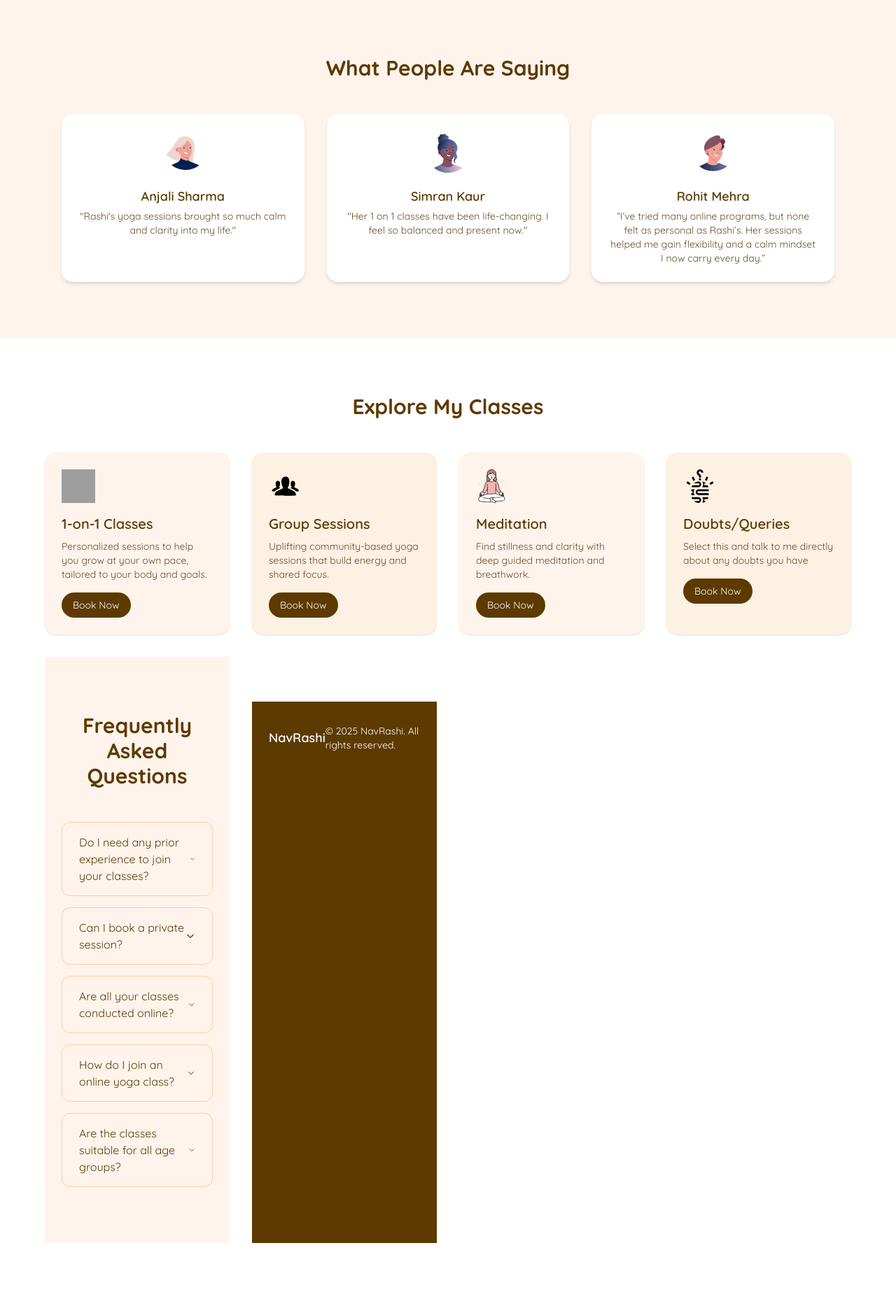
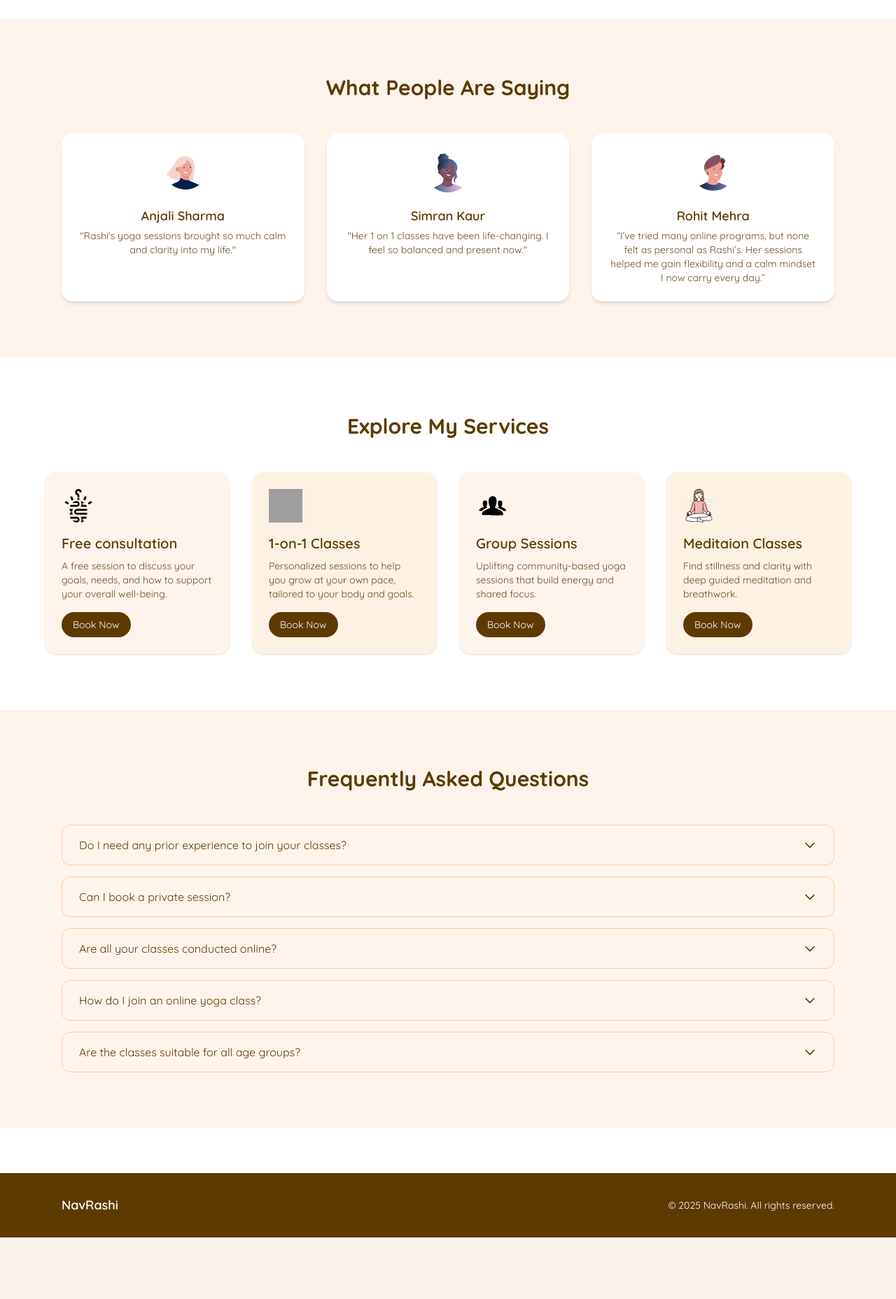
Before and after one commit to maxmarshalmendonza/navrashi, a Flask app: page / in a window 1280 px wide. Shown: the part 1968-3825 px from the top of the page at 70% size. After the commit the page ends 3737 px from the top, so only its background shows below. Run offline with Flask 3, Linux system fonts and the light colour scheme; some libraries are stand-ins or nearby versions; grey boxes are pictures that could not be loaded.

Commit message:
Initial commit

```diff
--- a/templates/index.html
+++ b/templates/index.html
@@ -115,6 +115,9 @@
       <!-- Buttons -->
       <div class="space-x-3 hidden md:flex">
         <button onclick="scrollToSection('classes')" class="px-4 py-2 text-sm bg-[#FDCB9E] text-[#5D3A00] rounded-full hover:bg-[#fcb67e] transition">
+          Free consultation
+        </button>
+        <button onclick="scrollToSection('classes')" class="px-4 py-2 text-sm bg-[#FDCB9E] text-[#5D3A00] rounded-full hover:bg-[#fcb67e] transition">
           1-on-1
         </button>
         <button onclick="scrollToSection('classes')" class="px-4 py-2 text-sm bg-[#FDCB9E] text-[#5D3A00] rounded-full hover:bg-[#fcb67e] transition">
@@ -122,9 +125,6 @@
         </button>
         <button onclick="scrollToSection('classes')" class="px-4 py-2 text-sm bg-[#FDCB9E] text-[#5D3A00] rounded-full hover:bg-[#fcb67e] transition">
           Meditation
-        </button>
-        <button onclick="scrollToSection('classes')" class="px-4 py-2 text-sm bg-[#FDCB9E] text-[#5D3A00] rounded-full hover:bg-[#fcb67e] transition">
-          Doubts/Queries
         </button>
       </div>
     </div>
@@ -142,11 +142,15 @@
           Welcome to NavRashi by Rashi Singh
         </h1>
         <p class="text-[#6B4C24] text-lg max-w-md">
-          Prioritize yourself and join our yoga classes.
+          Prioritize yourself and Book your Free Consultation today!
         </p>
 
         <!-- Buttons -->
 <div class="mt-6 flex flex-wrap gap-3 justify-center sm:justify-start">
+  <button onclick="scrollToSection('classes')"
+          class="px-4 py-2 bg-[#FF9A76] hover:bg-[#ff8157] text-white rounded shadow hover:scale-105 hover:shadow-lg transition duration-200">
+    Free consultation
+  </button>
   <button onclick="scrollToSection('classes')"
           class="px-4 py-2 bg-[#FF9A76] hover:bg-[#ff8157] text-white rounded shadow hover:scale-105 hover:shadow-lg transition duration-200">
     1 on 1 Classes
@@ -158,10 +162,6 @@
   <button onclick="scrollToSection('classes')"
           class="px-4 py-2 bg-[#FF9A76] hover:bg-[#ff8157] text-white rounded shadow hover:scale-105 hover:shadow-lg transition duration-200">
     Meditation Classes
-  </button>
-  <button onclick="scrollToSection('classes')"
-          class="px-4 py-2 bg-[#FF9A76] hover:bg-[#ff8157] text-white rounded shadow hover:scale-105 hover:shadow-lg transition duration-200">
-    Doubts/Queries
   </button>
 </div>
 
@@ -356,44 +356,46 @@
   <!-- SERVICES -->
   <section id="classes" class="bg-white py-20 px-6">
     <div class="max-w-6xl mx-auto">
-      <h2 class="text-3xl font-bold text-center text-[#5D3A00] mb-12">Explore My Classes</h2>
+      <h2 class="text-3xl font-bold text-center text-[#5D3A00] mb-12">Explore My Services</h2>
 
       <div class="grid gap-8 sm:grid-cols-2 lg:grid-cols-4">
         <!-- Card 1: 1-on-1 Classes -->
         <div class="bg-[#FFF4EC] p-6 rounded-2xl shadow hover:shadow-lg transition">
-          <img src="static/images/oneonone.svg.svg" alt="1-on-1 Icon" class="w-12 h-12 mb-4">
-          <h3 class="text-xl font-semibold text-[#5D3A00] mb-2">1-on-1 Classes</h3>
-          <p class="text-sm text-[#6B4C24] mb-4">Personalized sessions to help you grow at your own pace, tailored to your body and goals.</p>
-          <a href="https://wa.me/917597632099?text=Hi%2C%20I%20want%20to%20book%201-on-1%20Yoga%20Classes." target="_blank" class="inline-block mt-auto bg-[#5D3A00] text-white px-4 py-2 rounded-full text-sm">Book Now</a>
+          <img src="static/images/brainquestion.svg.svg" alt="1-on-1 Icon" class="w-12 h-12 mb-4">
+          <h3 class="text-xl font-semibold text-[#5D3A00] mb-2">Free consultation</h3>
+          <p class="text-sm text-[#6B4C24] mb-4">A free session to discuss your goals, needs, and how to support your overall well-being.</p>
+          <a href="https://wa.me/917597632099?text=Hi%2C%20I%20want%20to%20book%20a%20Free%20Consultation." target="_blank" class="inline-block mt-auto bg-[#5D3A00] text-white px-4 py-2 rounded-full text-sm">Book Now</a>
         </div>
 
         <!-- Card 2: Group Classes -->
         <div class="bg-[#FDF1E3] p-6 rounded-2xl shadow hover:shadow-lg transition">
-          <img src="static/images/group.svg.svg" alt="Group Icon" class="w-12 h-12 mb-4">
+          <img src="static/images/oneonone.svg.svg" alt="Group Icon" class="w-12 h-12 mb-4">
+          <h3 class="text-xl font-semibold text-[#5D3A00] mb-2">1-on-1 Classes</h3>
+          <p class="text-sm text-[#6B4C24] mb-4">Personalized sessions to help you grow at your own pace, tailored to your body and goals.</p>
+          <a href="https://wa.me/917597632099?text=Hi%2C%20I%20want%20to%20book%201-on-1%20Yoga%20Classes." target="_blank" class="inline-block bg-[#5D3A00] text-white px-4 py-2 rounded-full text-sm">Book Now</a>
+        </div>
+
+        <!-- Card 3: Meditation -->
+        <div class="bg-[#FFF4EC] p-6 rounded-2xl shadow hover:shadow-lg transition">
+          <img src="static/images/group.svg.svg" alt="Meditation Icon" class="w-12 h-12 mb-4">
           <h3 class="text-xl font-semibold text-[#5D3A00] mb-2">Group Sessions</h3>
           <p class="text-sm text-[#6B4C24] mb-4">Uplifting community-based yoga sessions that build energy and shared focus.</p>
           <a href="https://wa.me/917597632099?text=Hi%2C%20I%20want%20to%20join%20Group%20Yoga%20Classes." target="_blank" class="inline-block bg-[#5D3A00] text-white px-4 py-2 rounded-full text-sm">Book Now</a>
         </div>
 
-        <!-- Card 3: Meditation -->
-        <div class="bg-[#FFF4EC] p-6 rounded-2xl shadow hover:shadow-lg transition">
-          <img src="static/images/meditation.svg.svg" alt="Meditation Icon" class="w-12 h-12 mb-4">
-          <h3 class="text-xl font-semibold text-[#5D3A00] mb-2">Meditation</h3>
+        <!-- Card 4: Workshops / Others -->
+        <div class="bg-[#FDF1E3] p-6 rounded-2xl shadow hover:shadow-lg transition">
+          <img src="static/images/meditation.svg.svg" alt="Workshop Icon" class="w-12 h-12 mb-4">
+          <h3 class="text-xl font-semibold text-[#5D3A00] mb-2">Meditaion Classes</h3>
           <p class="text-sm text-[#6B4C24] mb-4">Find stillness and clarity with deep guided meditation and breathwork.</p>
           <a href="https://wa.me/917597632099?text=Hi%2C%20I%20want%20to%20enroll%20for%20Meditation%20Sessions." target="_blank" class="inline-block bg-[#5D3A00] text-white px-4 py-2 rounded-full text-sm">Book Now</a>
         </div>
+      </div>
+    </section>
 
-        <!-- Card 4: Workshops / Others -->
-        <div class="bg-[#FDF1E3] p-6 rounded-2xl shadow hover:shadow-lg transition">
-          <img src="static/images/brainquestion.svg.svg" alt="Workshop Icon" class="w-12 h-12 mb-4">
-          <h3 class="text-xl font-semibold text-[#5D3A00] mb-2">Doubts/Queries</h3>
-          <p class="text-sm text-[#6B4C24] mb-4">Select this and talk to me directly about any doubts you have</p>
-          <a href="https://wa.me/917597632099?text=Hey!%20I%20have%20some%20questions%20about%20the%20classes" target="_blank" class="inline-block bg-[#5D3A00] text-white px-4 py-2 rounded-full text-sm">Book Now</a>
-        </div>
-
-
-  <section id="faq" class="bg-[#FFF4EC] py-20 px-6">
-    <div class="max-w-4xl mx-auto">
+        <div class="w-full">
+          <section id="faq" class="bg-[#FFF4EC] py-20 px-6">
+    <div class="max-w-6xl mx-auto px-6">
       <h2 class="text-3xl font-bold text-[#5D3A00] text-center mb-12">Frequently Asked Questions</h2>
 
       <div class="space-y-4">
@@ -415,7 +417,7 @@
             <svg id="icon-2" class="w-5 h-5 transition-transform duration-300 transform rotate-0" xmlns="http://www.w3.org/2000/svg" fill="none" viewBox="0 0 24 24" stroke="#5D3A00"><path stroke-linecap="round" stroke-linejoin="round" stroke-width="2" d="M19 9l-7 7-7-7" /></svg>
           </button>
           <div id="faq-2" class="px-6 pb-4 hidden text-[#6B4C24] text-sm">
-            Yes, I offer private one-on-one sessions both online and in-person. These are great for personalized guidance or working toward specific goals.
+            Yes, I offer private one-on-one sessions. These are great for personalized guidance or working toward specific goals.
           </div>
         </div>
 
@@ -426,7 +428,7 @@
             <svg id="icon-3" class="w-5 h-5 transition-transform duration-300 transform rotate-0" xmlns="http://www.w3.org/2000/svg" fill="none" viewBox="0 0 24 24" stroke="#5D3A00"><path stroke-linecap="round" stroke-linejoin="round" stroke-width="2" d="M19 9l-7 7-7-7" /></svg>
           </button>
           <div id="faq-3" class="px-6 pb-4 hidden text-[#6B4C24] text-sm">
-            Yes, all sessions are 100% online via Whatsapp Video call or Google Meet for group classes. You can practice from the comfort of your home—no commute needed!
+            Yes, all sessions are 100% online via Whatsapp Video call or Google Meet. You can practice from the comfort of your home—no commute needed!
           </div>
         </div>
 
@@ -437,7 +439,7 @@
             <svg id="icon-4" class="w-5 h-5 transition-transform duration-300 transform rotate-0" xmlns="http://www.w3.org/2000/svg" fill="none" viewBox="0 0 24 24" stroke="#5D3A00"><path stroke-linecap="round" stroke-linejoin="round" stroke-width="2" d="M19 9l-7 7-7-7" /></svg>
           </button>
           <div id="faq-4" class="px-6 pb-4 hidden text-[#6B4C24] text-sm">
-            Just click "Book now" on any of the classes you like and it will take you directly to my Whatsapp where we can work it further, and if you have any other doubts or anything, just click the "Other" option and talk to me directly!
+            Just click "Book now" on any of the classes you like and it will take you directly to my Whatsapp where we can work it further, if you don't know which option to choose, just click the "Free Consultation" option and we can discuss your goals & needs!
           </div>
         </div>
 
```
